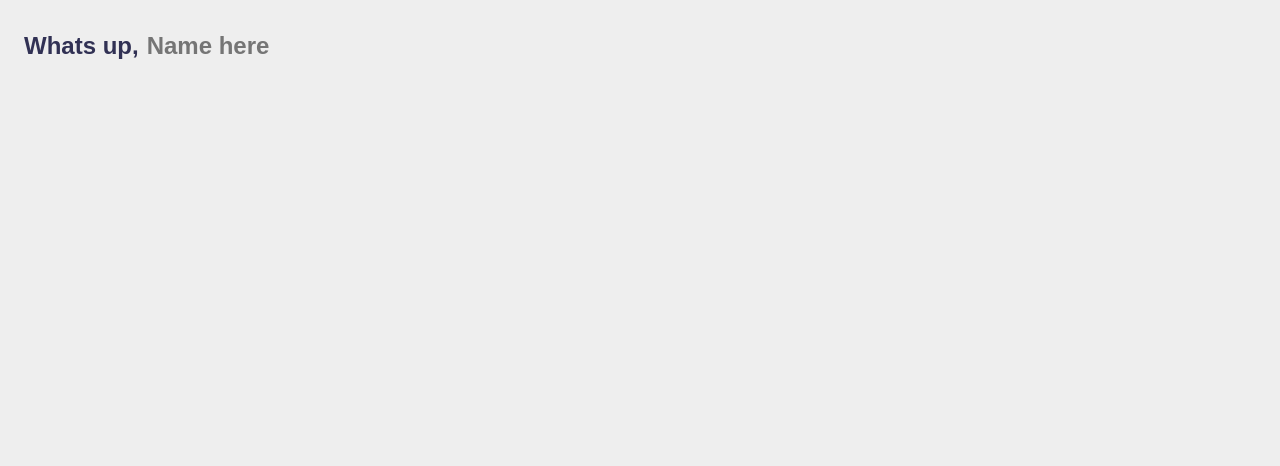
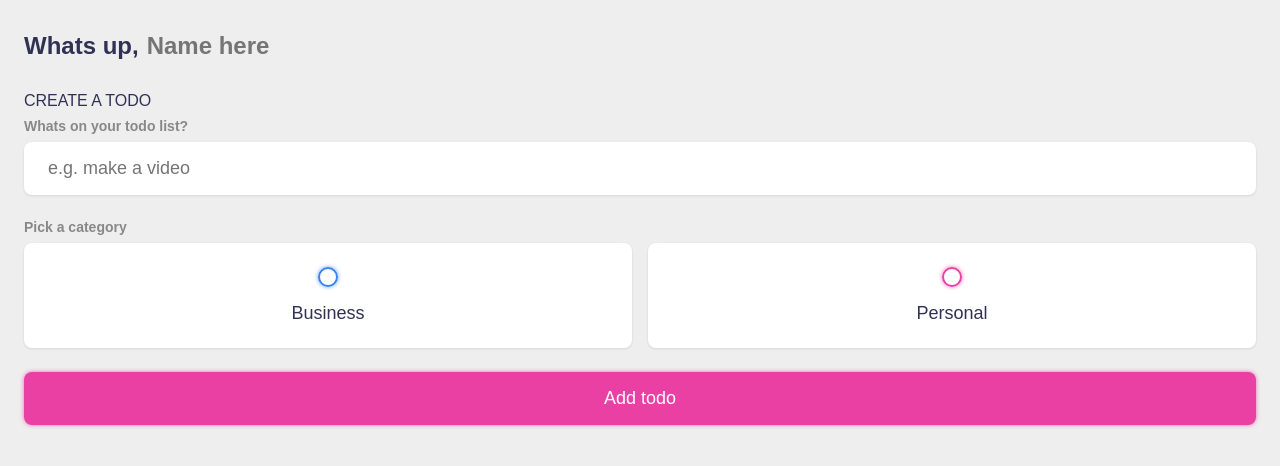
Before and after one commit to Bradley-Hill/vue-todo, a Vue app: page / in a window 1280 px wide. Shown: the top 466 px of the page. Built offline with nearby package versions, Linux system fonts and the light colour scheme.

Commit message:
Add form for creating todos in App.vue

```diff
--- a/src/App.vue
+++ b/src/App.vue
@@ -12,6 +12,8 @@
     return b.createdAt - a.createdAt;
   })
 );
+
+const addTodo = () => {};
 
 watch(name, (newVal) => {
   localStorage.setItem("name", newVal);
@@ -29,5 +31,42 @@
         Whats up, <input type="text" placeholder="Name here" v-model="name" />
       </h2>
     </section>
+    <section class="create-todo">
+      <h3>CREATE A TODO</h3>
+      <form @submit.prevent="addTodo">
+        <h4>Whats on your todo list?</h4>
+        <input
+          type="text"
+          placeholder="e.g. make a video"
+          v-model="input_content"
+        />
+        <h4>Pick a category</h4>
+        <div class="options">
+          <label>
+            <input
+              type="radio"
+              name="category"
+              value="business"
+              v-model="input_category"
+            />
+            <span class="bubble business"></span>
+            <div>Business</div>
+          </label>
+
+          <label>
+            <input
+              type="radio"
+              name="category"
+              value="personal"
+              v-model="input_category"
+            />
+            <span class="bubble personal"></span>
+            <div>Personal</div>
+          </label>
+        </div>
+
+        <input type="submit" value="Add todo" />
+      </form>
+    </section>
   </main>
 </template>
```
